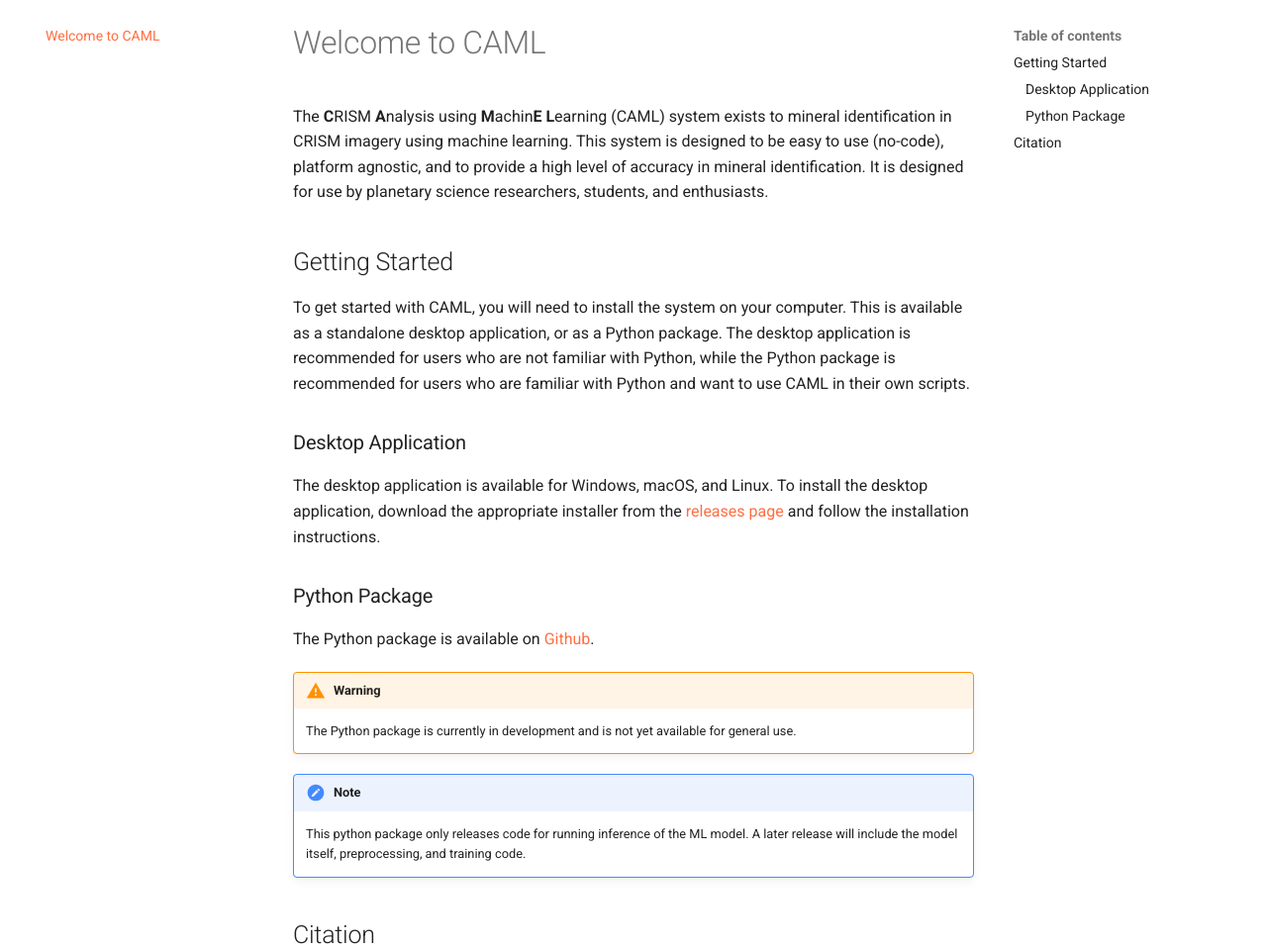
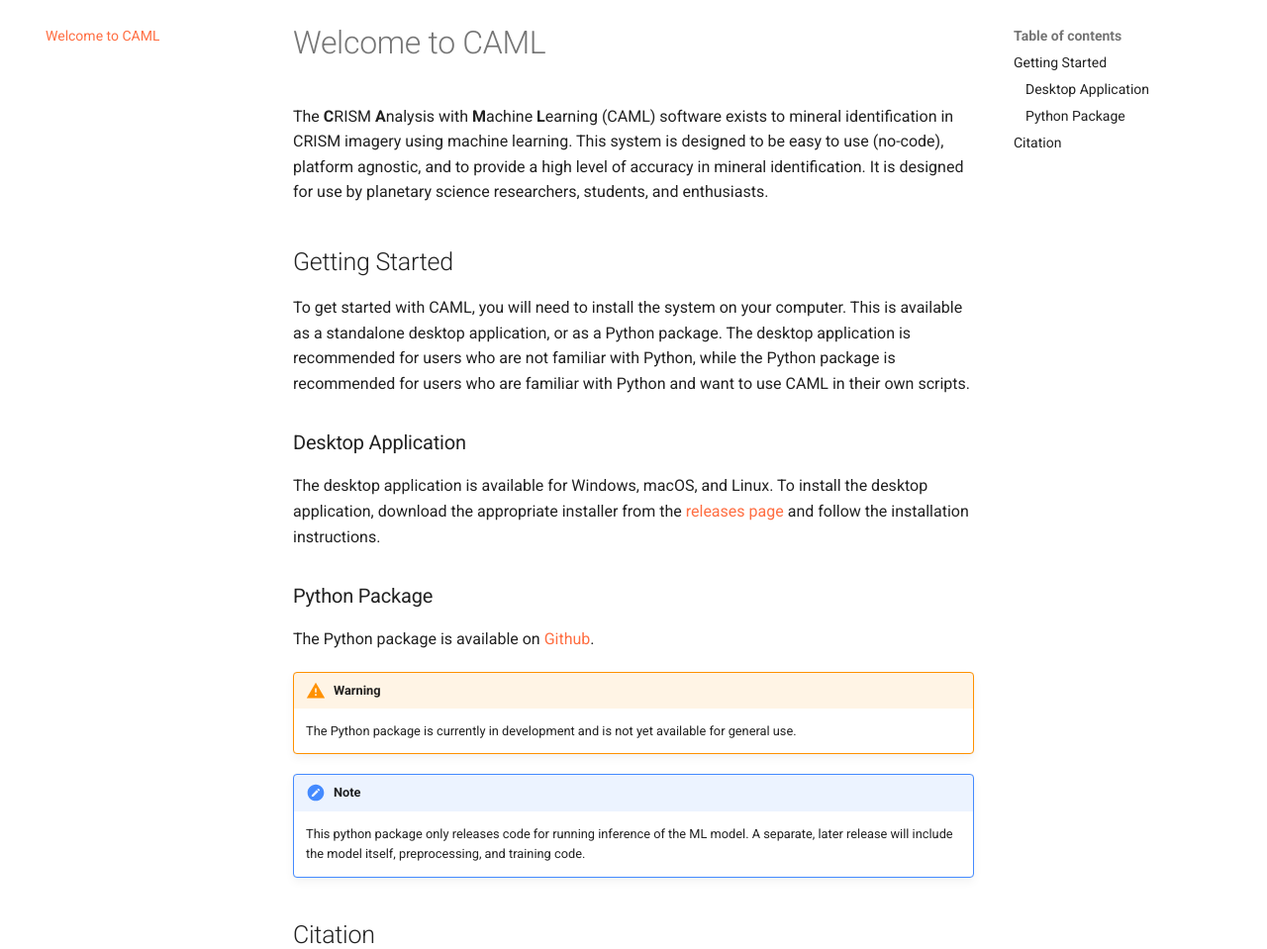
Before and after one commit to rob-platt/CAML, an MkDocs documentation site: the page built from docs/index.md, in a window 1280 px wide and 1400 px high. Shown: the part 123-1082 px from the top of the window at 99% size. Built offline with MkDocs 1.6.1 and Material for MkDocs 9.7.7, drawn with Linux system fonts in a browser that asks for light colours.

```diff
--- a/docs/index.md
+++ b/docs/index.md
@@ -1,6 +1,6 @@
 # Welcome to CAML
 
-The **C**RISM **A**nalysis using **M**achin**E** **L**earning (CAML) system exists to mineral identification in CRISM imagery using machine learning. This system is designed to be easy to use (no-code), platform agnostic, and to provide a high level of accuracy in mineral identification. It is designed for use by planetary science researchers, students, and enthusiasts.
+The **C**RISM **A**nalysis with **M**achine **L**earning (CAML) software exists to mineral identification in CRISM imagery using machine learning. This system is designed to be easy to use (no-code), platform agnostic, and to provide a high level of accuracy in mineral identification. It is designed for use by planetary science researchers, students, and enthusiasts.
 
 ## Getting Started
 
@@ -18,7 +18,7 @@ The Python package is available on [Github](https://github.com/rob-platt/CRISM_c
     The Python package is currently in development and is not yet available for general use.
 
 !!! note
-    This python package only releases code for running inference of the ML model. A later release will include the model itself, preprocessing, and training code.
+    This python package only releases code for running inference of the ML model. A separate, later release will include the model itself, preprocessing, and training code.
 
 ## Citation
 
```
Also changed, not shown: docs/How_To_Use.md (+1 -1 lines).
